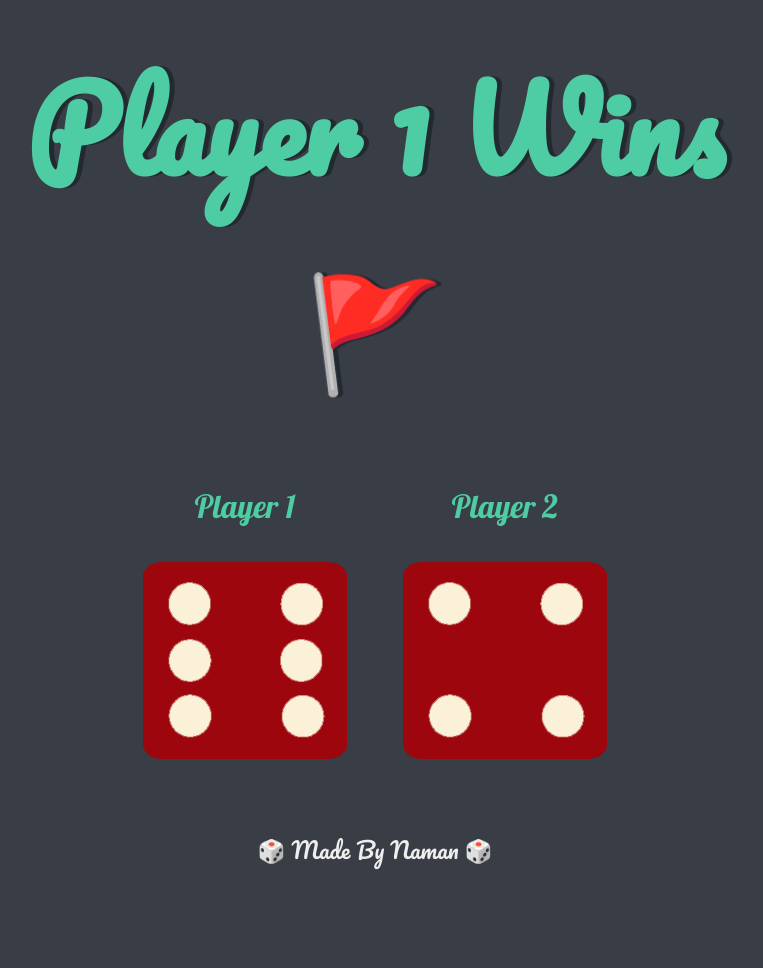
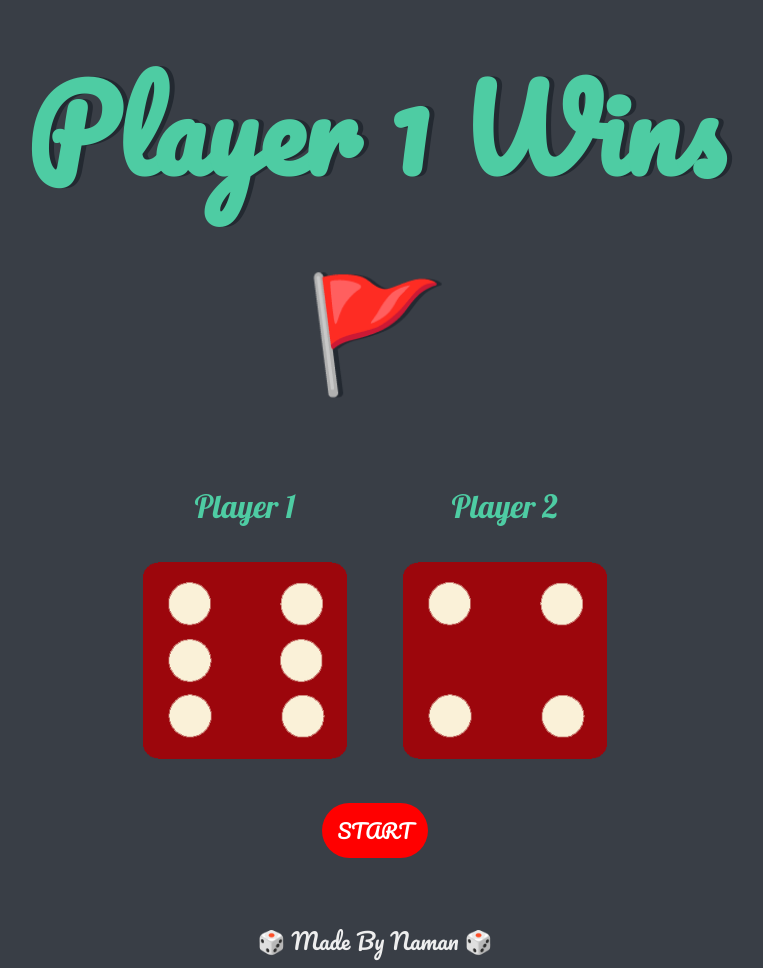
Before and after one commit to virtuallynaman/Dice_Duel, a plain HTML site: page index.html in a window 1280 px wide. Shown: the whole page, without its empty margins (265-1028 px from the left). Before the commit the page ends 877 px from the top, so only its background shows below. Drawn offline with Linux system fonts and the light colour scheme.

Commit message:
added start button

```diff
--- a/index.html
+++ b/index.html
@@ -24,6 +24,8 @@
         <p class="heading">Player 2</p>
         <img class="img2" src="images/dice6.png" alt="Dice 2" />
       </div>
+      <br><br><br>
+      <button class="start">START</button>
     </div>
     <script src="index.js" type=""></script>
   </body>
--- a/styles.css
+++ b/styles.css
@@ -31,6 +31,24 @@ img {
   width: 80%;
 }
 
+.start {
+  -webkit-border-radius: 30;
+  -moz-border-radius: 30;
+  border-radius: 30px;
+  font-family: 'Pacifico', cursive;
+  color: #ffffff;
+  border: none;
+  font-size: 20px;
+  background: #ff0000;
+  padding: 10px 15px 10px 15px;
+  text-decoration: none;
+}
+
+.start:hover {
+  background: #fc3c3c;
+  text-decoration: none;
+}
+
 footer {
   margin-top: 5%;
   color: #eeeeee;
```
